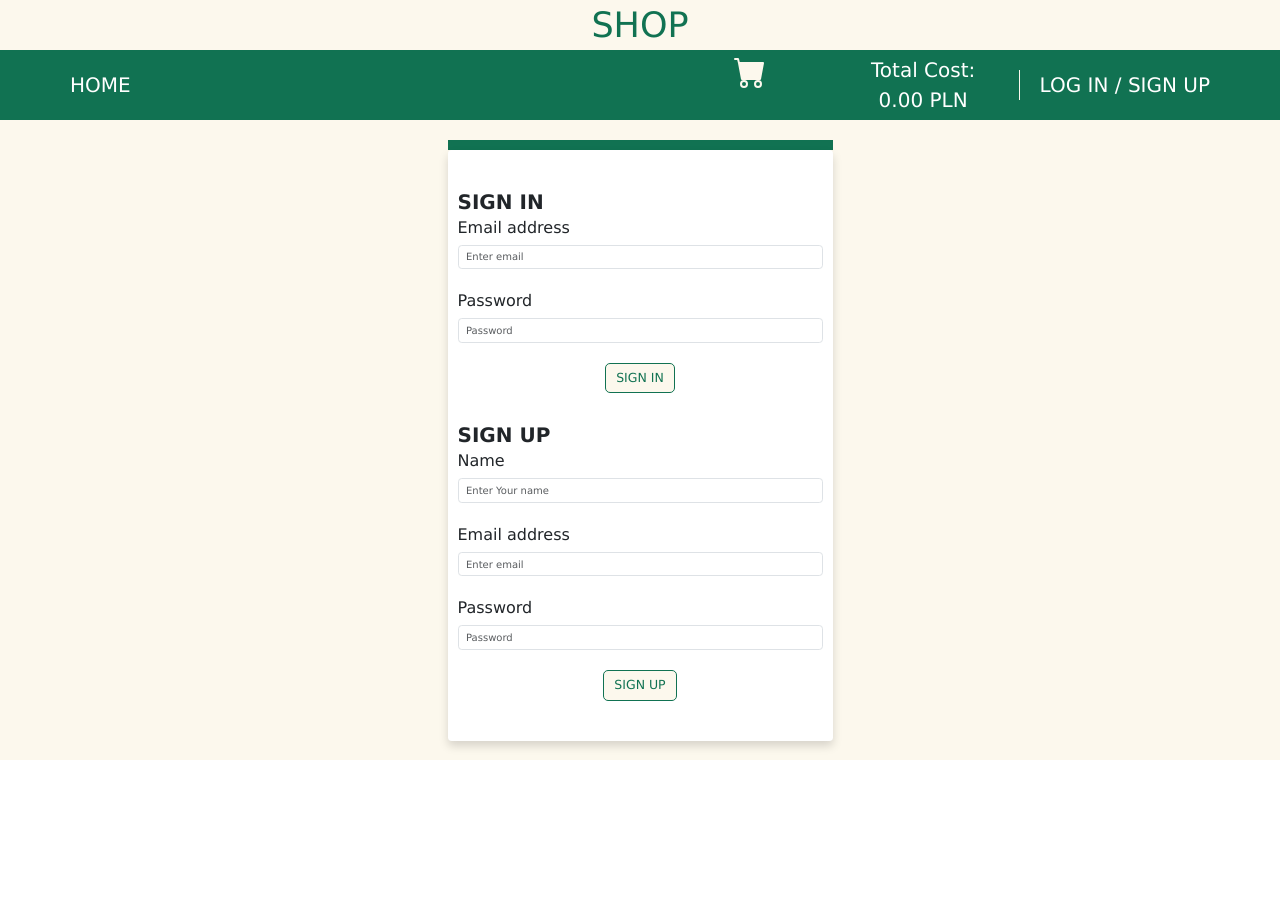
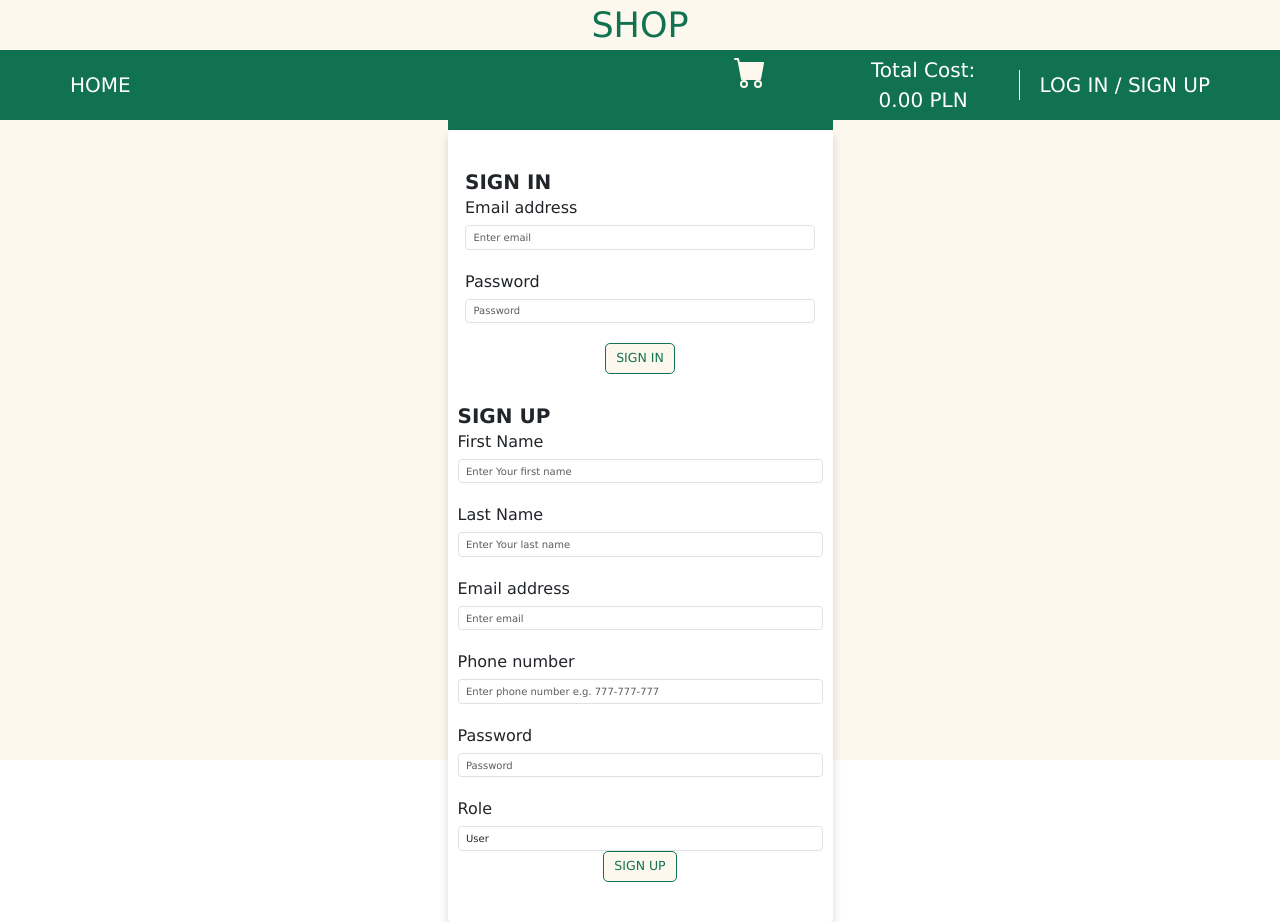
Before and after one commit to JakubPodlesnyGitHub/UJEventManager, a React (Create React App) app in the folder Frontend/: page /auth in a window 1280 px wide. Before the commit the page ends 800 px from the top, so only its background shows below. Built offline with nearby package versions, Linux system fonts and the light colour scheme.

Commit message:
Added endpoints and logic to components

```diff
--- a/Frontend/src/input/SignIn.js
+++ b/Frontend/src/input/SignIn.js
@@ -1,19 +1,55 @@
-import React from "react";
-import { Button, Form } from "react-bootstrap";
+import React, { useState, useContext } from "react";
+import { Button, Form, Container, Alert } from "react-bootstrap";
+
+
 
 export default function SignIn() {
+
+  const [email, setEmail] = useState('');
+  const [password, setPassword] = useState('');
+  const [message, setMessage] = useState('');
+  const [variant, setVariant] = useState('');
+
+  const handleLogin = async () => {
+    const response = await fetch("http://localhost:5164/api/Auth/login", {
+        method: "POST",
+        headers: {
+            "Content-Type": "application/json",
+        },
+        body: JSON.stringify({
+            email: {email},
+            password: {password}
+        }),
+    });
+    // setMessage('Login successful!');
+    // setVariant('success');
+    // if (response.ok) {
+    //     // const updatedData = await response.json();
+    //     setMessage('Login successful!');
+    //     setVariant('success');
+    //     // alert('Login successful!');
+    // } else {
+    //     // console.error("Failed to create new product");
+    //     setMessage('Login failed!');
+    //     setVariant('danger');
+    //     // alert('Login failed!');
+    // }
+};
+
+
   return (
-    <>
+    <Container>
       <div className="frame_spacing">
+        {/* {message && <Alert variant={variant}>{message}</Alert>} */}
         <h2 className="form_title">Sign in</h2>
-        <Form className="between_fields_spacing">
+        <Form className="between_fields_spacing" onSubmit={handleLogin}>
           <Form.Group className="between_fields_spacing" controlId="email">
             <Form.Label className="text-center">Email address</Form.Label>
-            <Form.Control type="email" placeholder="Enter email" />
+            <Form.Control type="email" placeholder="Enter email" value={email} onChange={(e) => setEmail(e.target.value)} required/>
           </Form.Group>
           <Form.Group className="between_fields_spacing" controlId="password">
             <Form.Label>Password</Form.Label>
-            <Form.Control type="password" placeholder="Password" />
+            <Form.Control type="password" placeholder="Password" value={password} onChange={(e) => setPassword(e.target.value)} required/>
           </Form.Group>
           <div className="centered">
             <Button variant="primary" size="lg" type="submit">
@@ -22,6 +58,6 @@ export default function SignIn() {
           </div>
         </Form>
       </div>
-    </>
+    </Container>
   );
 }
--- a/Frontend/src/input/SignUp.js
+++ b/Frontend/src/input/SignUp.js
@@ -1,22 +1,76 @@
-import React from "react";
+import React, { useState, useContext } from "react";
 import { Button, Form } from "react-bootstrap";
 
 export default function SignUp() {
+
+  const [firstName, setFirstName] = useState('');
+  const [lastName, setLastName] = useState('');
+  const [email, setEmail] = useState('');
+  const [phoneNumber, setPhoneNumber] = useState('');
+  const [password, setPassword] = useState('');
+  const [isAdmin, setIsAdmin] = useState(false);
+  // const { login } = useContext(AuthContext);
+
+  const handleRegister = async () => {
+    const response = await fetch("http://localhost:5164/api/Auth/register", {
+        method: "POST",
+        headers: {
+            "Content-Type": "application/json",
+        },
+        body: JSON.stringify({
+            firstName: {firstName},
+            lastName: {lastName},
+            birthDate: "2024-06-20T20:24:21.747Z", //to simplify use string here
+            picture: "string", //to simplify use string here
+            email: {email},
+            phoneNumber: {phoneNumber},
+            password: {password},
+            isAdmin: false,
+        }),
+    });
+    if (response.ok) {
+        // const updatedData = await response.json();
+        alert('Registration successful!');
+    } else {
+        // console.error("Failed to create new product");
+        alert('Registration failed');
+    }
+};
+
   return (
     <div className="frame_spacing">
       <h2 className="form_title">Sign up</h2>
-      <Form className="between_fields_spacing">
-        <Form.Group className="between_fields_spacing" controlId="name">
-          <Form.Label className="text-center">Name</Form.Label>
-          <Form.Control type="text" placeholder="Enter Your name" />
+      <Form className="between_fields_spacing" onSubmit={handleRegister}>
+        <Form.Group className="between_fields_spacing" controlId="firstName">
+          <Form.Label className="text-center">First Name</Form.Label>
+          <Form.Control type="text" placeholder="Enter Your first name" value={firstName} onChange={(e) => setFirstName(e.target.value)} required/>
+        </Form.Group>
+        <Form.Group className="between_fields_spacing" controlId="lastName">
+          <Form.Label className="text-center">Last Name</Form.Label>
+          <Form.Control type="text" placeholder="Enter Your last name" value={lastName} onChange={(e) => setLastName(e.target.value)} required/>
         </Form.Group>
         <Form.Group className="between_fields_spacing" controlId="email">
           <Form.Label className="text-center">Email address</Form.Label>
-          <Form.Control type="email" placeholder="Enter email" />
+          <Form.Control type="email" placeholder="Enter email" value={email} onChange={(e) => setEmail(e.target.value)} required/>
+        </Form.Group>
+        <Form.Group className="between_fields_spacing" controlId="phoneNumber">
+          <Form.Label className="text-center">Phone number</Form.Label>
+          <Form.Control type="text" placeholder="Enter phone number e.g. 777-777-777" value={phoneNumber} onChange={(e) => setPhoneNumber(e.target.value)} required/>
         </Form.Group>
         <Form.Group className="between_fields_spacing" controlId="password">
           <Form.Label>Password</Form.Label>
-          <Form.Control type="password" placeholder="Password" />
+          <Form.Control type="password" placeholder="Password" value={password} onChange={(e) => setPassword(e.target.value)} required/>
+        </Form.Group>
+        <Form.Group controlId="formRole">
+          <Form.Label>Role</Form.Label>
+          <Form.Control
+            as="select"
+            value={isAdmin ? 'admin' : 'user'}
+            onChange={(e) => setIsAdmin(e.target.value === 'admin')}
+          >
+            <option value="user">User</option>
+            <option value="admin">Admin</option>
+          </Form.Control>
         </Form.Group>
         <div className="centered">
           <Button variant="primary" size="lg" type="submit">
```
